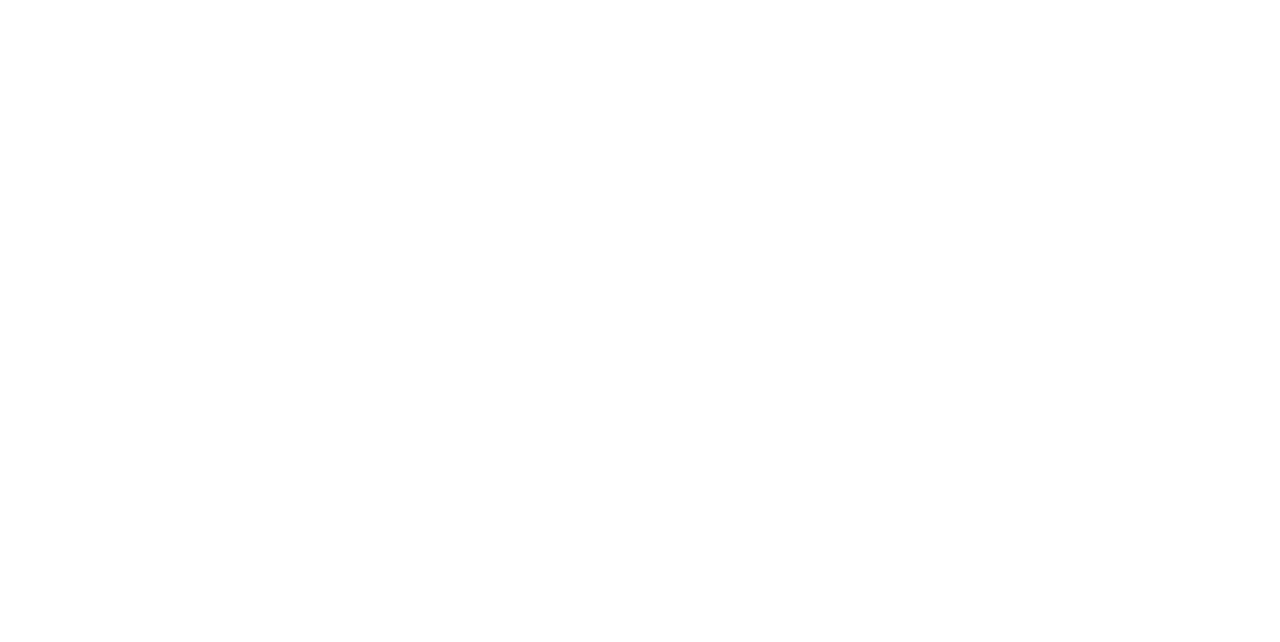
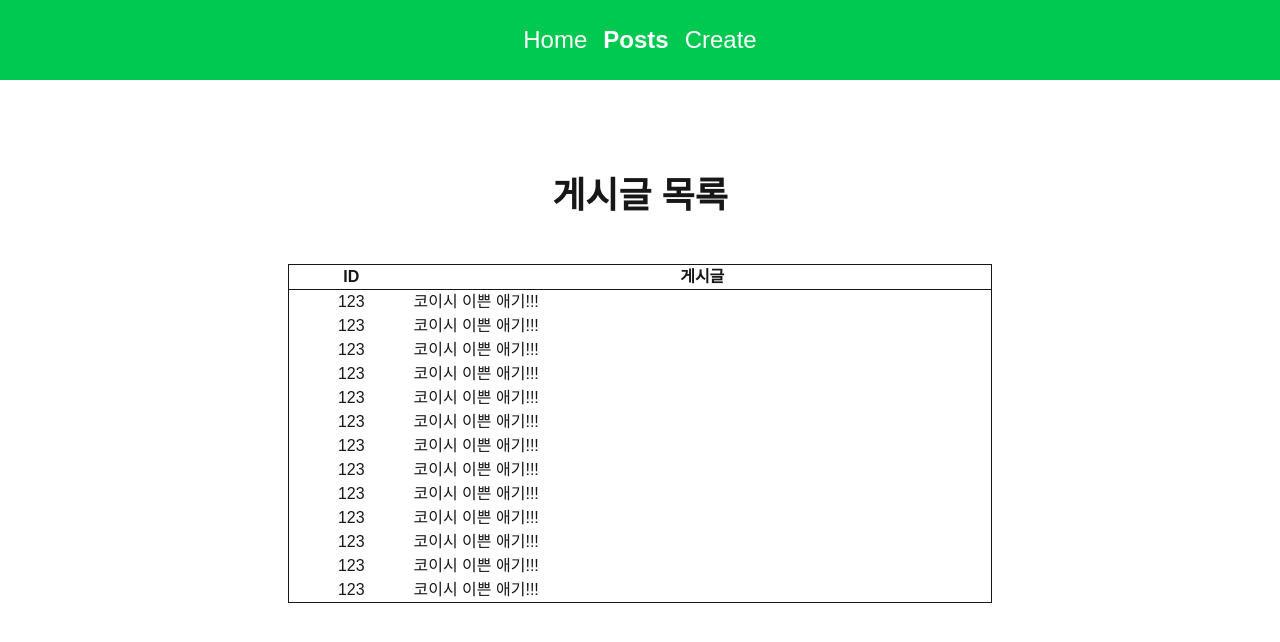
Before and after one commit to kuman514/TanStackQueryBoard, a React (Vite) app: page /posts in a window 1280 px wide. Before the commit this address had no page. Shown: the top 642 px of the page. Built offline with nearby package versions, Linux system fonts and the light colour scheme.

Commit message:
draft: add appearances of post-table

```diff
--- a/src/App.tsx
+++ b/src/App.tsx
@@ -1,7 +1,8 @@
 import { BrowserRouter, Route, Routes } from 'react-router';
 
+import HomePage from '^/pages/home';
+import PostTablePage from '^/pages/post-table';
 import RootLayout from '^/pages/root';
-import HomePage from './pages/home';
 
 export default function App() {
   return (
@@ -9,6 +10,10 @@
       <Routes>
         <Route element={<RootLayout />}>
           <Route index element={<HomePage />} />
+
+          <Route path="/posts">
+            <Route index element={<PostTablePage />} />
+          </Route>
         </Route>
       </Routes>
     </BrowserRouter>
--- /dev/null
+++ b/src/entities/post/table-row.tsx
@@ -0,0 +1,19 @@
+import type { Post } from './types';
+
+interface Props {
+  post: Post;
+}
+
+export function PostTableRow({ post }: Props) {
+  /**
+   * @todo
+   * Add link to /posts/{postId}
+   */
+
+  return (
+    <tr>
+      <td>{post.id}</td>
+      <td className="text-start">{post.content}</td>
+    </tr>
+  );
+}
--- /dev/null
+++ b/src/pages/post-table/index.tsx
@@ -0,0 +1,102 @@
+import { PostTableRow } from '^/entities/post/table-row';
+
+export default function PostTablePage() {
+  /**
+   * @todo
+   * Get post list using useInfiniteQuery
+   */
+
+  return (
+    <section className="w-full max-w-4xl flex flex-col items-center text-center gap-12 p-24">
+      <h1 className="font-bold text-4xl">게시글 목록</h1>
+      <table className="w-full border">
+        <thead className="border-b">
+          <tr>
+            <th scope="col">ID</th>
+            <th scope="col">게시글</th>
+          </tr>
+        </thead>
+        <tbody>
+          <PostTableRow
+            post={{
+              id: '123',
+              content: '코이시 이쁜 애기!!!',
+            }}
+          />
+          <PostTableRow
+            post={{
+              id: '123',
+              content: '코이시 이쁜 애기!!!',
+            }}
+          />
+          <PostTableRow
+            post={{
+              id: '123',
+              content: '코이시 이쁜 애기!!!',
+            }}
+          />
+          <PostTableRow
+            post={{
+              id: '123',
+              content: '코이시 이쁜 애기!!!',
+            }}
+          />
+          <PostTableRow
+            post={{
+              id: '123',
+              content: '코이시 이쁜 애기!!!',
+            }}
+          />
+          <PostTableRow
+            post={{
+              id: '123',
+              content: '코이시 이쁜 애기!!!',
+            }}
+          />
+          <PostTableRow
+            post={{
+              id: '123',
+              content: '코이시 이쁜 애기!!!',
+            }}
+          />
+          <PostTableRow
+            post={{
+              id: '123',
+              content: '코이시 이쁜 애기!!!',
+            }}
+          />
+          <PostTableRow
+            post={{
+              id: '123',
+              content: '코이시 이쁜 애기!!!',
+            }}
+          />
+          <PostTableRow
+            post={{
+              id: '123',
+              content: '코이시 이쁜 애기!!!',
+            }}
+          />
+          <PostTableRow
+            post={{
+              id: '123',
+              content: '코이시 이쁜 애기!!!',
+            }}
+          />
+          <PostTableRow
+            post={{
+              id: '123',
+              content: '코이시 이쁜 애기!!!',
+            }}
+          />
+          <PostTableRow
+            post={{
+              id: '123',
+              content: '코이시 이쁜 애기!!!',
+            }}
+          />
+        </tbody>
+      </table>
+    </section>
+  );
+}
--- a/src/pages/root/index.tsx
+++ b/src/pages/root/index.tsx
@@ -6,7 +6,7 @@
   return (
     <main className="w-screen min-h-dvh flex flex-col items-center">
       <Header />
-      <div className="pt-20">
+      <div className="w-full pt-20 flex flex-col items-center">
         <Outlet />
       </div>
     </main>
--- a/src/shared/list-item/index.tsx
+++ /dev/null
@@ -1,30 +0,0 @@
-interface Props {
-  id: number;
-  mainTitle: string;
-  description: string;
-  thumbnailUrl: string;
-  thumbnailAlt: string;
-}
-
-export default function ListItem({
-  id,
-  mainTitle,
-  description,
-  thumbnailUrl,
-  thumbnailAlt,
-}: Props) {
-  return (
-    <li
-      id={String(id)}
-      className="w-1/3 sm:w-1/4 flex flex-col p-4 border border-solid border-green-500 rounded cursor-pointer hover:bg-green-300 hover:dark:bg-green-600 gap-2 [&_*]:pointer-events-none"
-    >
-      <img
-        className="w-full aspect-square object-cover"
-        src={thumbnailUrl}
-        alt={thumbnailAlt}
-      />
-      <strong className="text-base font-bold">{mainTitle}</strong>
-      <span className="text-sm font-normal">{description}</span>
-    </li>
-  );
-}
```
